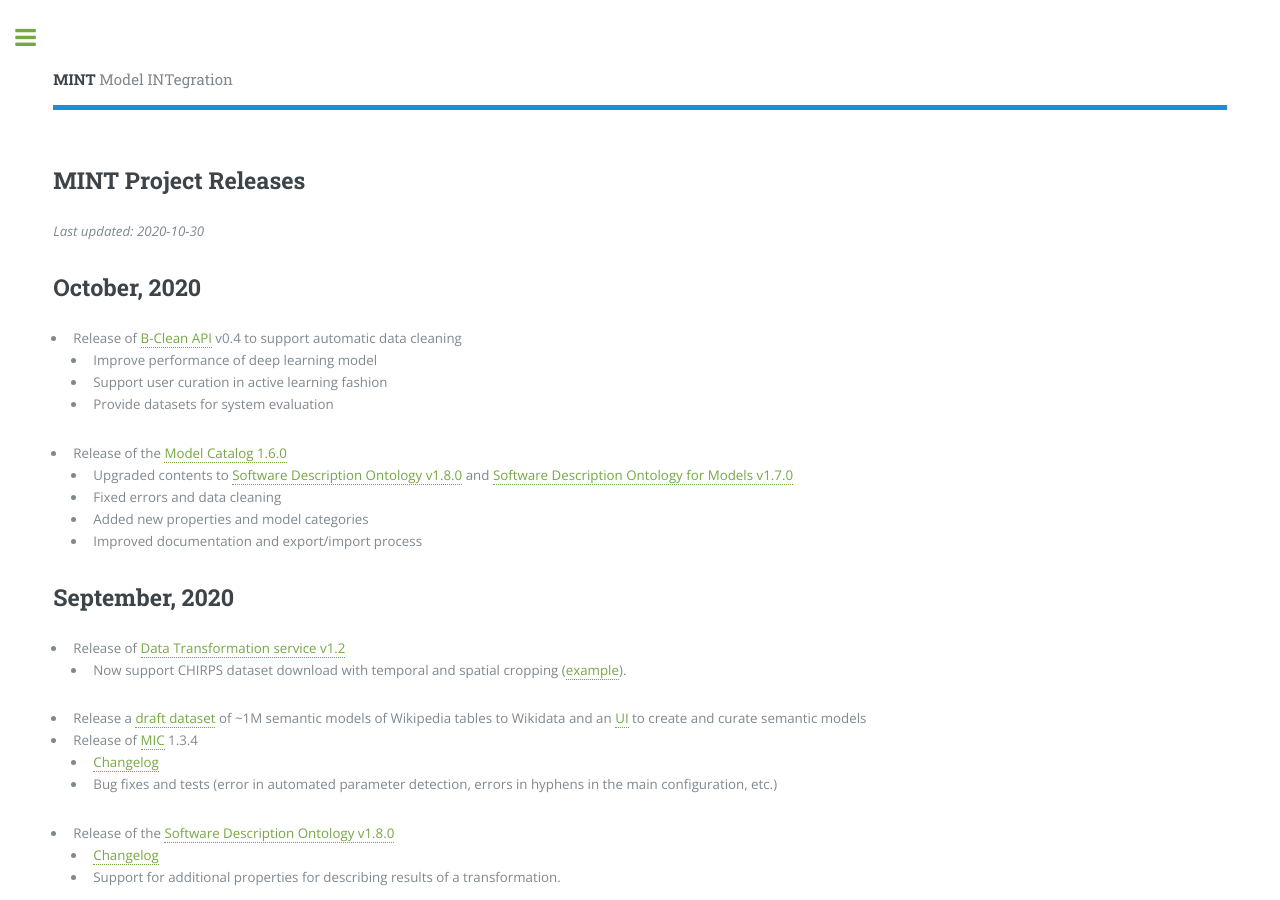
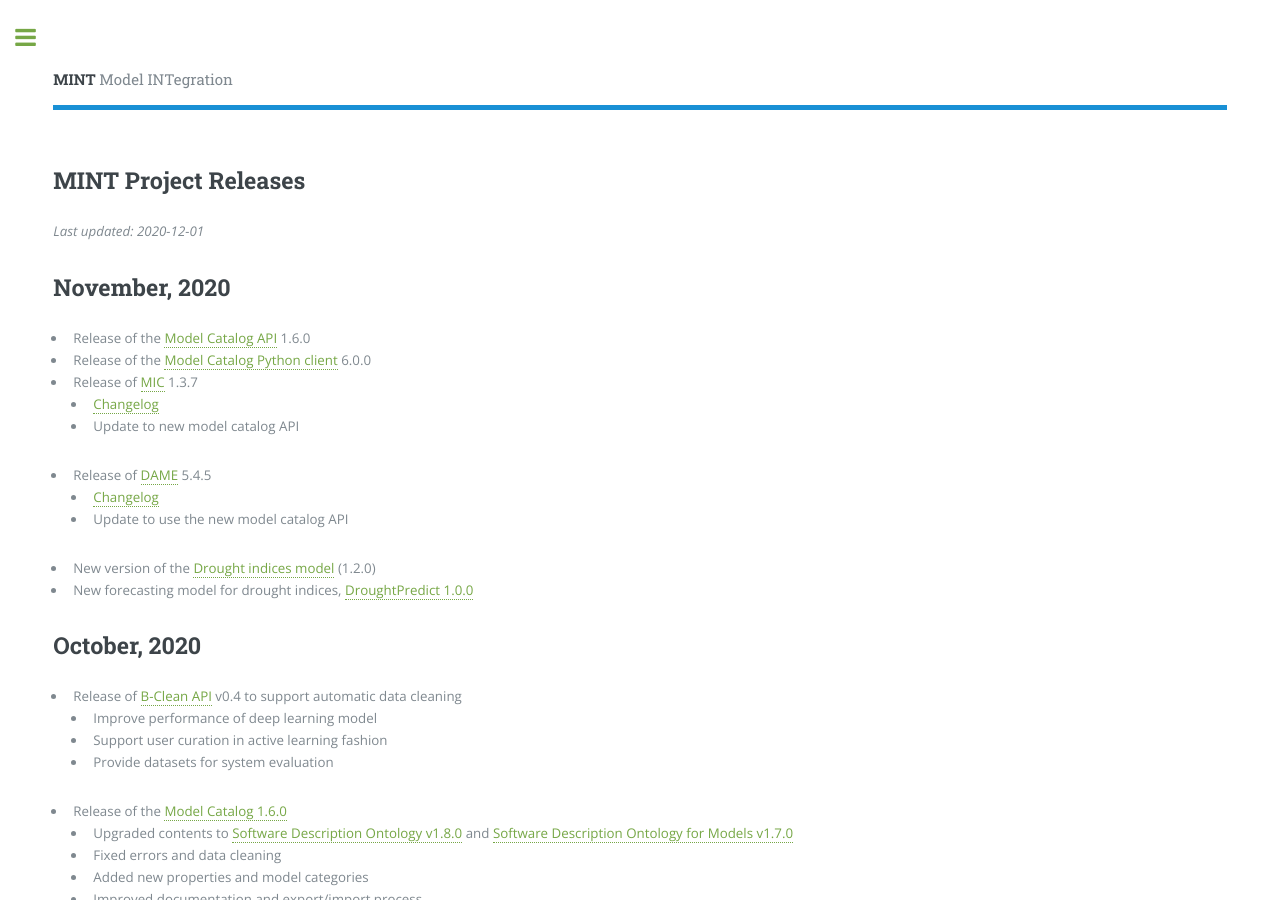
Before and after one commit to KnowledgeCaptureAndDiscovery/MINT, a Jekyll site: the page built from releases.md, in a window 1280 px wide and 900 px high. Built offline with Jekyll 4.4.1, drawn with Linux system fonts in a browser that asks for light colours.

Commit message:
Update releases.md

```diff
--- a/releases.md
+++ b/releases.md
@@ -3,7 +3,19 @@
 title: MINT Project Releases
 ---
 
-*Last updated: 2020-10-30*
+*Last updated: 2020-12-01*
+## November, 2020
+* Release of the [Model Catalog API](https://github.com/mintproject/model-catalog-api/releases/tag/1.6.0) 1.6.0
+* Release of the [Model Catalog Python client](https://github.com/mintproject/model-catalog-python-api-client/releases/tag/6.0.0) 6.0.0
+* Release of [MIC]({{ '/products/model/' | absolute_url }}#model-insertion-checker-mic) 1.3.7
+    * [Changelog](https://github.com/mintproject/mic/releases/tag/1.3.7)
+    * Update to new model catalog API
+* Release of [DAME]({{ '/products/model/' | absolute_url }}#desktop-appliation-for-model-execution-dame) 5.4.5
+  * [Changelog](https://github.com/mintproject/dame_cli/releases/tag/5.4.5)
+  * Update to use the new model catalog API
+* New version of the [Drought indices model](https://models.mint.isi.edu/models/explore/DSI/dsi_1.2.0/dsi_1.2.0_cfg) (1.2.0)
+* New forecasting model for drought indices, [DroughtPredict 1.0.0](https://models.mint.isi.edu/models/explore/1a0e8797-5ef0-4e96-ad05-0dc129c60f4c/20b92d72-8e5f-48f6-9730-2ff98ef6a4e2/6a2beb78-7872-48ce-ad9e-1245e06063b9)
+
 ## October, 2020
 * Release of [B-Clean API](https://github.com/mintproject/byod-cleaning-api/tree/v0.4) v0.4 to support automatic data cleaning
   * Improve performance of deep learning model
```
